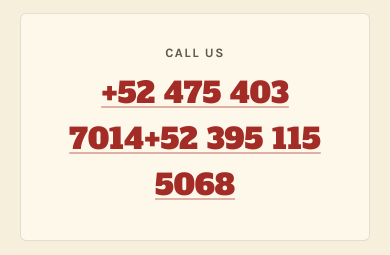
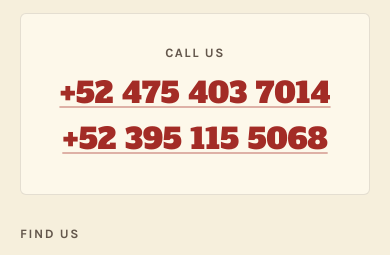
Before and after one commit to JosephMelesse/hack-website, a React (Vite) app: page /contact in a window 390 px wide. Shown: the part 222-477 px from the top of the page. Built offline with nearby package versions, Linux system fonts and the light colour scheme.

Commit message:
Theme/index.css: stack contact phone links

```diff
--- a/src/index.css
+++ b/src/index.css
@@ -491,6 +491,9 @@ p {
 }
 
 .contact-call__phone {
+  display: block;
+  width: fit-content;
+  margin-inline: auto;
   font-family: var(--font-display);
   font-size: clamp(1.8rem, 4vw + 0.5rem, 2.6rem);
   color: var(--rojo);
```
